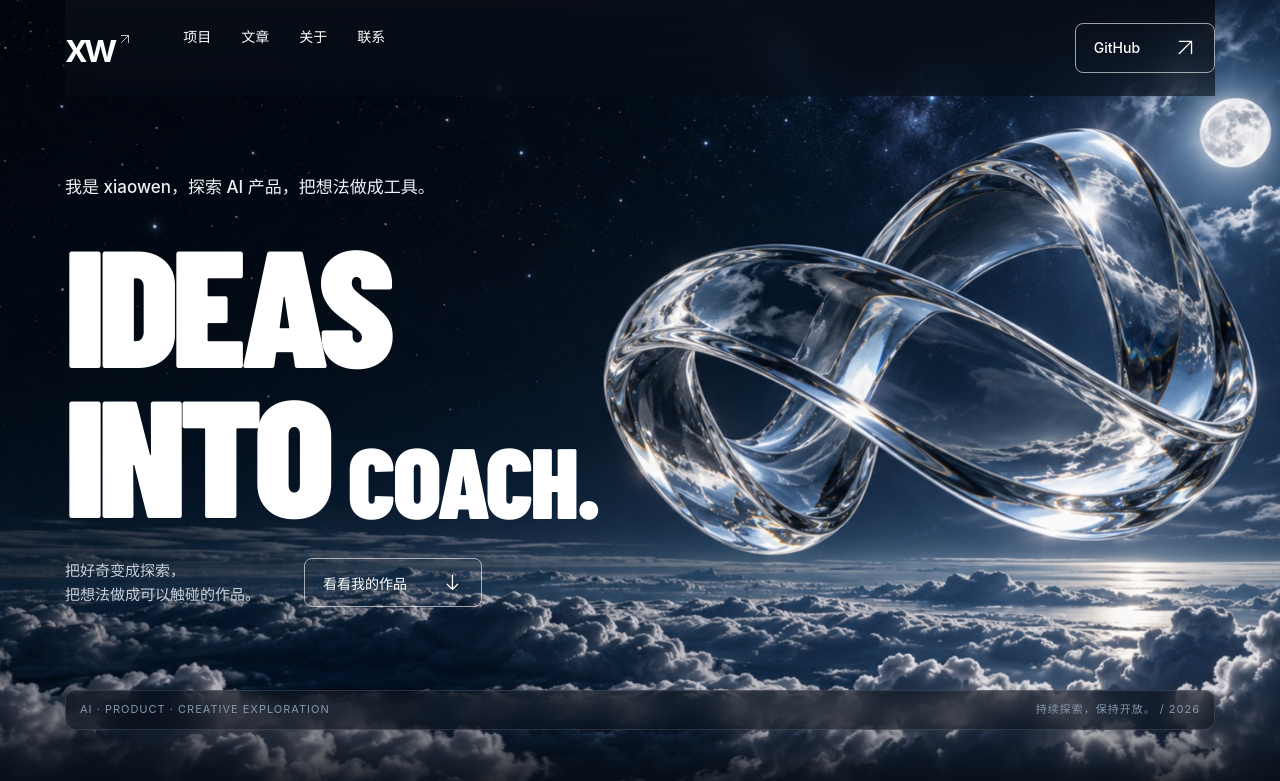
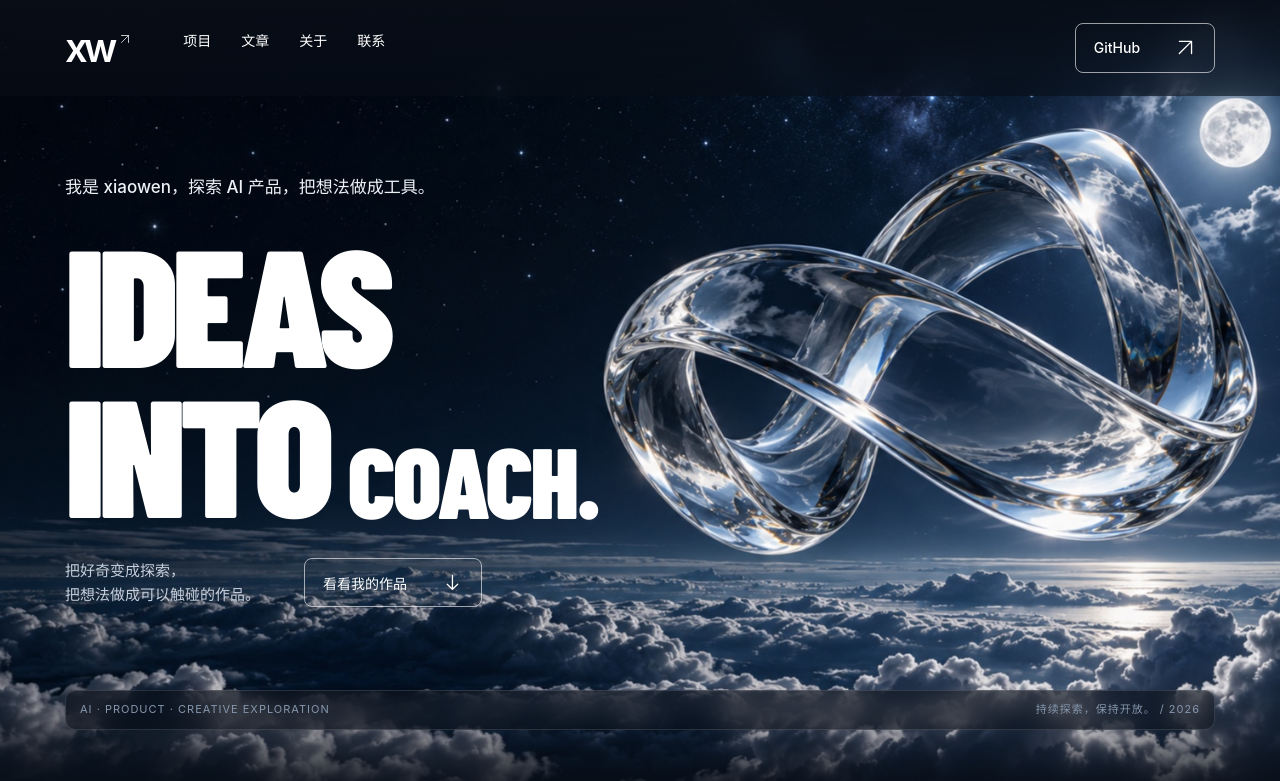
Before and after one commit to xiaowen-prog/xiaowen-prog.github.io, a plain HTML site: page index.html in a window 1280 px wide. Shown: the top 781 px of the page. Drawn offline with Linux system fonts and the light colour scheme.

Commit message:
Polish desktop header and project grid

```diff
--- a/desktop.css
+++ b/desktop.css
@@ -223,3 +223,21 @@ nav a,
   .filters button { min-height: 44px; padding: 10px 15px; white-space: nowrap; }
   .hero-caption { padding: 8px 10px; }
 }
+
+/* Desktop layout polish: make the header a full-width band and close the project grid gaps. */
+@media (min-width: 651px) {
+  header {
+    width: 100%;
+    max-width: none;
+    left: 0;
+    right: 0;
+    transform: none;
+    padding-inline: max(48px, calc((100% - 1150px) / 2));
+  }
+  header nav { transform: translateY(4px); }
+  .project:not(:first-child) { grid-column: auto; }
+  .project:first-child .project-description {
+    max-width: 760px;
+    width: 100%;
+  }
+}
```
